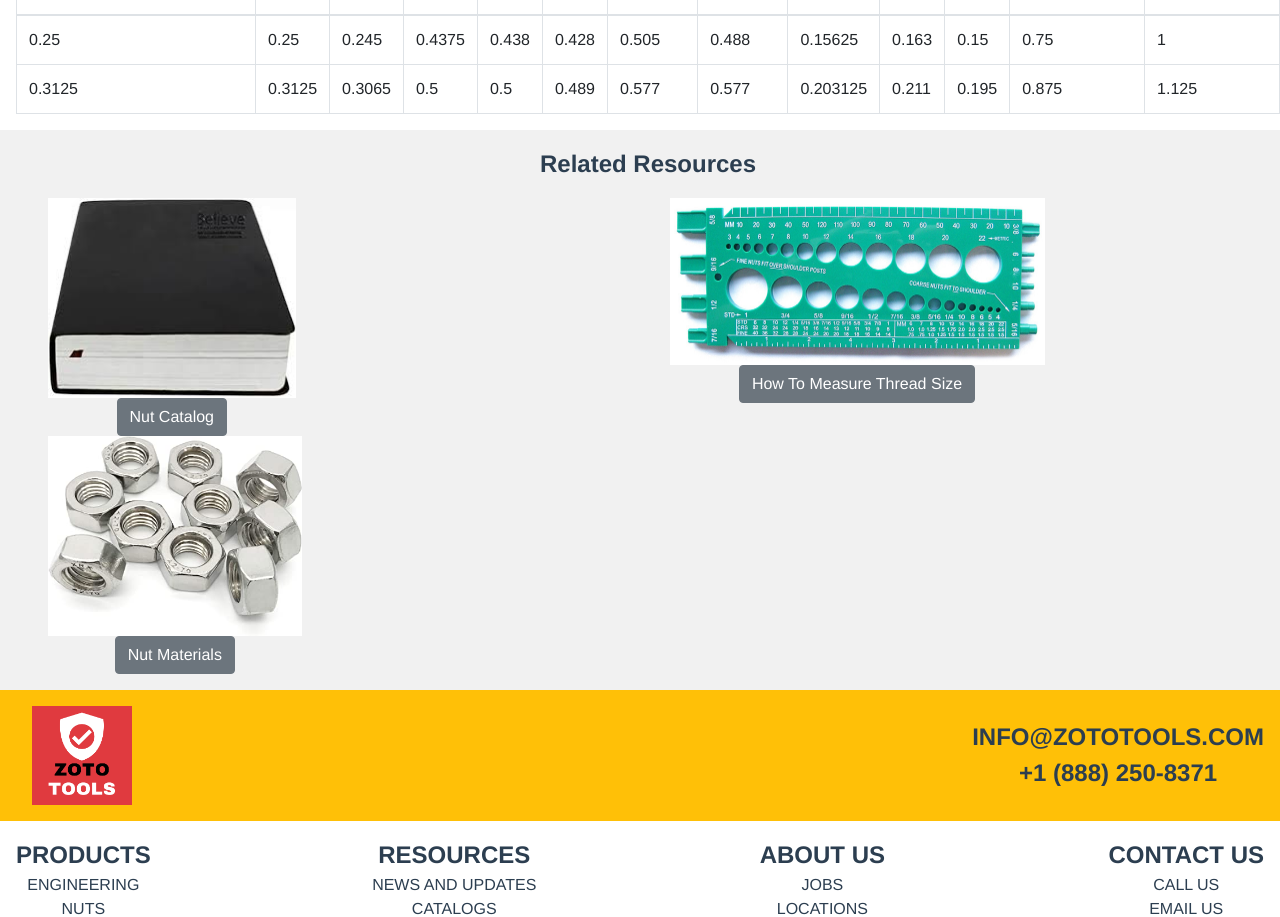
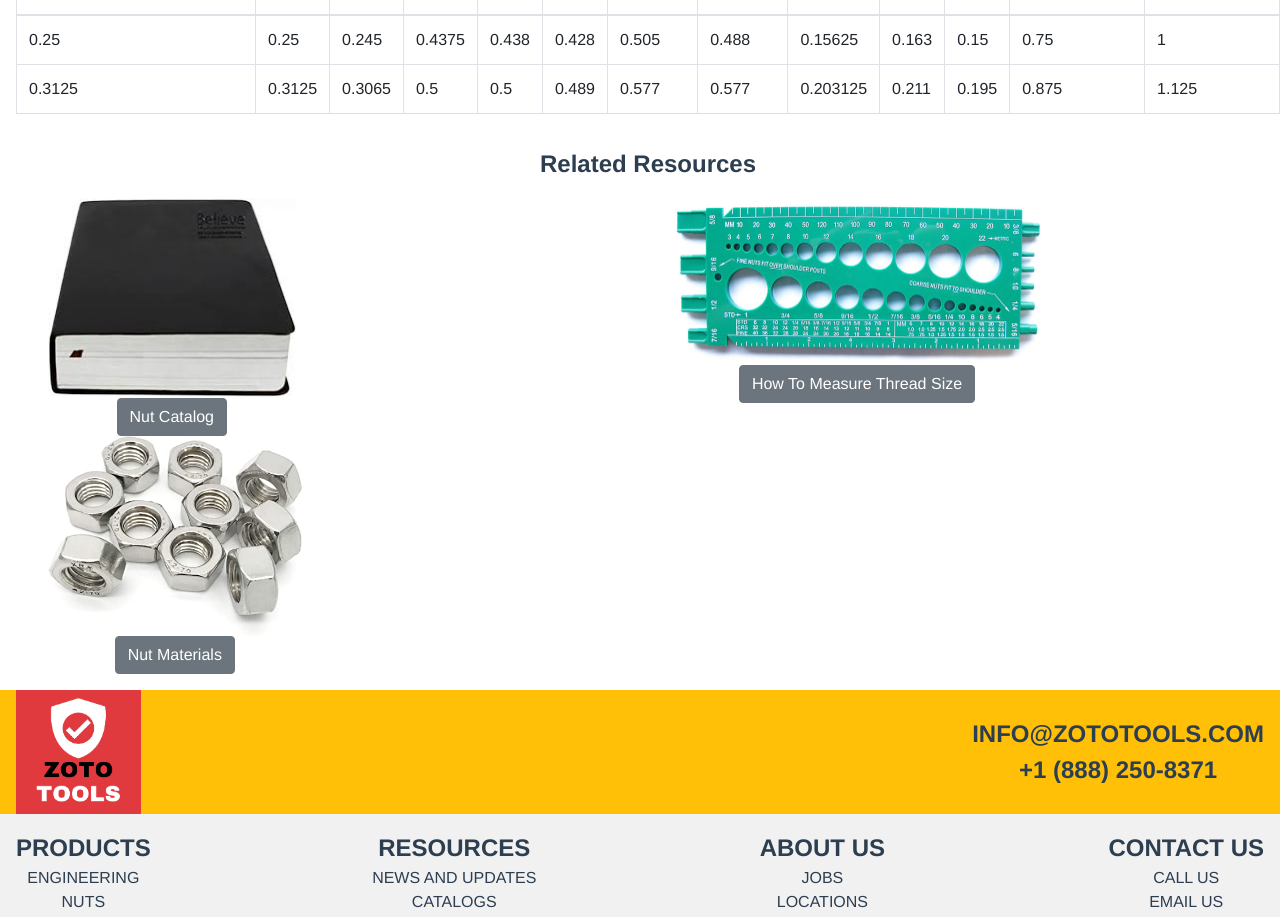
Before and after one commit to gideon-grossman/LP1, a Vue app: page / in a window 1280 px wide. Shown: the part 1480-2397 px from the top of the page. Built offline with nearby package versions, Linux system fonts and the light colour scheme.

Commit message:
makes logo not stretch in footer

```diff
--- a/src/components/Footer.vue
+++ b/src/components/Footer.vue
@@ -1,13 +1,13 @@
 <template>
     <div>
         <div class="bg-yellow d-flex flex-wrap justify-content-between pl-3 pr-3">
-                <img class="m-3" alt="Vue logo" width="8%" align="left" src="@/assets/hardwareLogo.png">
+                <img class="logo" alt="Vue logo" align="left" width="10%" src="@/assets/hardwareLogo.png">
             <div class="align-self-center small-article-heading">
                 <div>INFO@ZOTOTOOLS.COM</div>
                 <div>+1 (888) 250-8371</div>
             </div>
         </div>
-        <div class="d-flex p-3 flex-wrap justify-content-between pl-3 pr-3">
+        <div class="d-flex p-3 flex-wrap bg-white-smoke justify-content-between pl-3 pr-3">
             <div>
                 <div class="small-article-heading">PRODUCTS</div>
                 <div>ENGINEERING</div>
@@ -81,3 +81,9 @@ export default {
     name: "Footer"
 }
 </script>
+
+<style scoped>
+img {
+    align-self: center;
+    }
+</style>
--- a/src/components/RelatedResources.vue
+++ b/src/components/RelatedResources.vue
@@ -1,5 +1,5 @@
 <template>
-    <div class="bg-white-smoke">
+    <div class="">
         <div class="pl-3 pt-3 small-article-heading"> Related Resources</div>
         <div class="p-3 d-flex justify-content-between flex-wrap pl-5 pr-5">
             <div>
```
